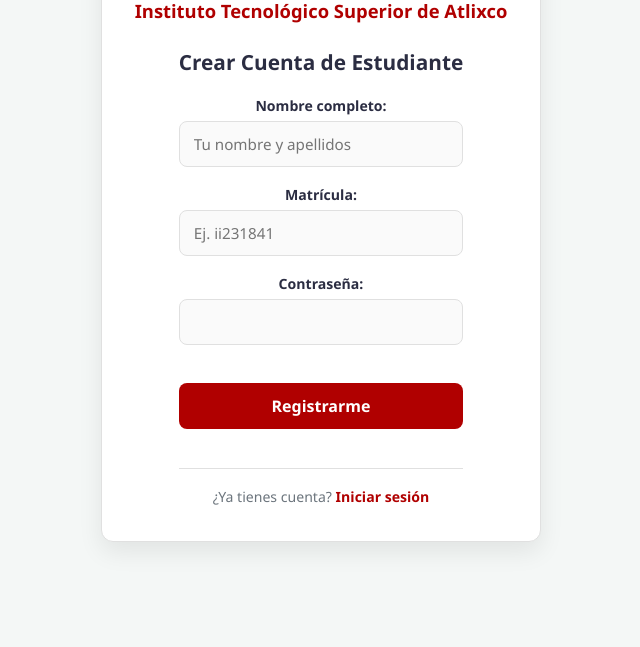
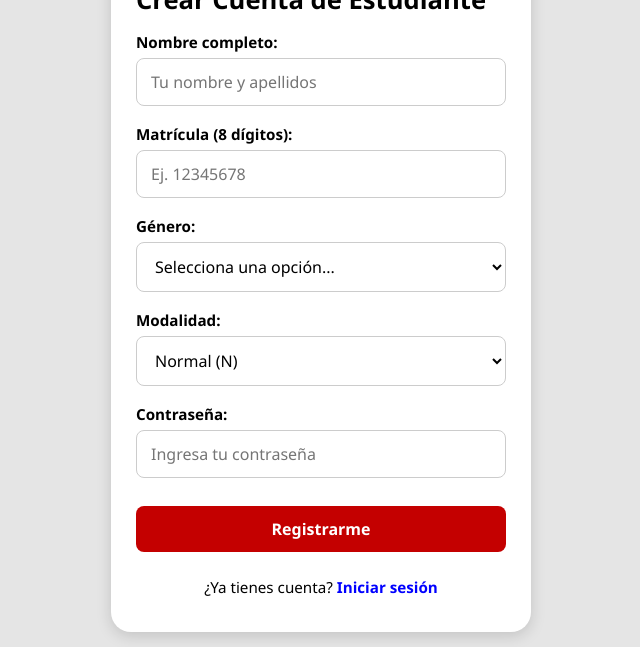
Before and after one commit to grdaniel456-gif/EVA, a website: page public/Registros/registros.html in a window 1280 px wide. Shown: the part 168-815 px from the top of the page, without its empty margins (319-959 px from the left). Drawn offline with Linux system fonts and the light colour scheme.

Commit message:
Add files via upload

```diff
--- a/public/Registros/registros.css
+++ b/public/Registros/registros.css
@@ -1,237 +1,130 @@
-/* ==========================================
-   registros.css - Estilos Autónomos de Registro
-   ========================================== */
-
-/* Variables locales del módulo */
-:root {
-  --reg-primary: #b00000;       /* Azul institucional */
-  --reg-primary-hover: #002244;
-  --reg-accent: #00a896;        /* Acento turquesa */
-  --reg-bg: #f4f7f6;
-  --reg-card-bg: #ffffff;
-  --reg-text-main: #2b2d42;
-  --reg-text-muted: #6c757d;
-  --reg-border: #e0e0e0;
-  --reg-radius-lg: 12px;
-  --reg-radius-sm: 8px;
-  --reg-shadow: 0 10px 25px rgba(0, 0, 0, 0.08);
-}
-
-/* Base / Reset */
 * {
-  box-sizing: border-box;
     margin: 0;
     padding: 0;
+    box-sizing: border-box;
     font-family: 'Segoe UI', Tahoma, Geneva, Verdana, sans-serif;
 }
 
 body {
-  background-color: var(--reg-bg);
-  color: var(--reg-text-main);
+    background-color: #e5e5e5;
+    min-height: 100vh;
     display: flex;
     justify-content: center;
     align-items: center;
-  min-height: 100vh;
-  padding: 20px;
+    padding: 15px;
 }
 
-/* Tarjeta de Registro */
+/* Tarjeta Principal */
 .login-card {
-  background-color: var(--reg-card-bg);
     width: 100%;
-  max-width: 440px;
-  padding: 35px 30px;
-  border-radius: var(--reg-radius-lg);
-  box-shadow: var(--reg-shadow);
-  border: 1px solid var(--reg-border);
+    max-width: 420px;
+    background-color: #ffffff;
+    border-radius: 20px;
+    overflow: hidden;
+    box-shadow: 0px 4px 15px rgba(0, 0, 0, 0.15);
 }
 
-/* Cabecera / Logo */
+/* Encabezado Rojo Institucional */
 .card-header {
-  text-align: center;
-  margin-bottom: 25px;
+    background: linear-gradient(180deg, #d60000 0%, #b00000 100%);
+    padding: 25px 20px;
+    display: flex;
+    align-items: center;
+    gap: 15px;
 }
 
-.card-header .logo {
-  max-width: 70px;
-  height: auto;
-  margin-bottom: 10px;
+.logo {
+    width: 60px;
+    height: 60px;
+    object-fit: contain;
 }
 
 .header-title {
-  font-size: 1.15rem;
-  color: var(--reg-primary);
+    color: #ffffff;
+    font-size: 1.1rem;
     font-weight: 700;
-  line-height: 1.3;
+    line-height: 1.2;
 }
 
-/* Formulario */
+/* Cuerpo del Formulario */
+.card-body {
+    padding: 25px 25px 35px 25px;
+}
+
 .card-body h2 {
-  font-size: 1.3rem;
-  color: var(--reg-text-main);
-  margin-bottom: 20px;
-  text-align: center;
-  font-weight: 600;
+    font-size: 1.6rem;
+    font-weight: 800;
+    color: #000000;
+    margin-bottom: 15px;
 }
 
 .input-group {
     margin-bottom: 18px;
-  display: flex;
-  flex-direction: column;
 }
 
 .input-group label {
-  font-size: 0.88rem;
-  font-weight: 600;
-  color: var(--reg-text-main);
+    display: block;
+    font-weight: 700;
+    font-size: 0.95rem;
+    color: #000000;
     margin-bottom: 6px;
 }
 
+/* Inputs de texto y Selects estilizados */
 .input-group input,
 .input-group select {
     width: 100%;
     padding: 12px 14px;
-  font-size: 0.95rem;
-  border: 1.5px solid var(--reg-border);
-  border-radius: var(--reg-radius-sm);
+    font-size: 1rem;
+    border: 1px solid #cccccc;
+    border-radius: 8px;
     outline: none;
-  background-color: #fafafa;
-  color: var(--reg-text-main);
-  transition: all 0.2s ease;
+    background-color: #ffffff;
+    transition: border-color 0.2s;
 }
 
 .input-group input:focus,
 .input-group select:focus {
-  border-color: var(--reg-primary);
-  background-color: #ffffff;
-  box-shadow: 0 0 0 3px rgba(0, 51, 102, 0.12);
+    border-color: #b00000;
 }
 
-/* Botón de envío */
+/* Botón de Enviar */
 .btn-submit {
     width: 100%;
-  padding: 12px;
-  background-color: var(--reg-primary);
+    background-color: #c40000;
     color: #ffffff;
     border: none;
-  border-radius: var(--reg-radius-sm);
+    padding: 12px;
     font-size: 1rem;
-  font-weight: 600;
+    font-weight: 700;
+    border-radius: 8px;
     cursor: pointer;
     margin-top: 10px;
-  transition: background-color 0.2s ease, transform 0.1s ease;
+    transition: background-color 0.2s;
 }
 
 .btn-submit:hover {
-  background-color: var(--reg-primary-hover);
+    background-color: #a00000;
 }
 
-.btn-submit:active {
-  transform: scale(0.99);
-}
-
-/* Enlaces y Pie de Tarjeta */
+/* Enlace inferior */
 .card-footer {
-  margin-top: 24px;
+    margin-top: 25px;
+    font-size: 0.95rem;
+    color: #000000;
     text-align: center;
-  font-size: 0.88rem;
-  color: var(--reg-text-muted);
-  border-top: 1px solid var(--reg-border);
-  padding-top: 18px;
 }
 
 .card-footer a {
-  color: var(--reg-primary);
+    color: #0000ff;
+    font-weight: 700;
     text-decoration: none;
-  font-weight: 600;
-  transition: color 0.2s ease;
 }
 
 .card-footer a:hover {
-  color: var(--reg-accent);
     text-decoration: underline;
 }
 
-/* Clase utilitaria para campos ocultos */
 .hidden {
     display: none !important;
 }
-
-
-
-
-/* Centrado vertical y horizontal en toda la pantalla */
-body {
-  background-color: var(--reg-bg, #f4f7f6);
-  display: flex;
-  justify-content: center;
-  align-items: center;
-  min-height: 100vh;
-  margin: 0;
-  padding: 20px;
-}
-
-/* Alineación de textos e ícono dentro de la tarjeta */
-.card-container,
-.login-card,
-.success-card {
-  text-align: center;
-  display: flex;
-  flex-direction: column;
-  align-items: center;
-  justify-content: center;
-}
-
-/* Espaciado del botón para que no encime el texto */
-.btn-submit {
-  margin-top: 20px;
-  margin-bottom: 15px;
-  display: inline-block;
-  width: 100%;
-}
-
-
-/* Estilos para el Panel de Usuario (Dashboard) */
-.user-info-card {
-  background-color: #f8f9fa;
-  border: 1px solid var(--reg-border);
-  border-radius: var(--reg-radius-sm);
-  padding: 20px;
-  margin: 20px 0;
-  text-align: left;
-}
-
-.info-row {
-  display: flex;
-  justify-content: space-between;
-  align-items: center;
-  padding: 8px 0;
-  border-bottom: 1px dashed var(--reg-border);
-}
-
-.info-row:last-child {
-  border-bottom: none;
-}
-
-.info-label {
-  font-weight: 600;
-  color: var(--reg-text-muted);
-  font-size: 0.9rem;
-}
-
-.info-value {
-  font-weight: 700;
-  color: var(--reg-primary);
-  font-size: 1rem;
-}
-
-.btn-logout {
-  display: block;
-  text-align: center;
-  text-decoration: none;
-  background-color: #d9534f;
-}
-
-.btn-logout:hover {
-  background-color: #c9302c;
-}
--- a/public/Registros/registros.html
+++ b/public/Registros/registros.html
@@ -16,7 +16,7 @@
         <form class="card-body" action="/api/registro" method="POST" id="registroForm">
             <h2>Crear Cuenta de Estudiante</h2>
 
-            <!-- Envío implícito del rol al backend -->
+            <!-- Envío del rol implícito -->
             <input type="hidden" name="rol" value="estudiante">
 
             <!-- Nombre completo -->
@@ -25,16 +25,35 @@
                 <input type="text" id="reg-nombre" name="nombre" required placeholder="Tu nombre y apellidos">
             </div>
 
-            <!-- Matrícula -->
-            <div class="input-group" id="field-reg-matricula">
-                <label for="reg-matricula">Matrícula:</label>
-                <input type="text" id="reg-matricula" name="matricula" required placeholder="Ej. ii231841">
+            <!-- Matrícula (Restringida a exactamente 8 dígitos) -->
+            <div class="input-group">
+                <label for="reg-matricula">Matrícula (8 dígitos):</label>
+                <input type="text" id="reg-matricula" name="matricula" maxlength="8" pattern="\d{8}" title="La matrícula debe contener exactamente 8 números" placeholder="Ej. 12345678" required>
+            </div>
+
+            <!-- Género -->
+            <div class="input-group">
+                <label for="reg-genero">Género:</label>
+                <select id="reg-genero" name="genero" required>
+                    <option value="" disabled selected>Selecciona una opción...</option>
+                    <option value="H">Hombre (H)</option>
+                    <option value="M">Mujer (M)</option>
+                </select>
+            </div>
+
+            <!-- Modalidad -->
+            <div class="input-group">
+                <label for="reg-modalidad">Modalidad:</label>
+                <select id="reg-modalidad" name="modalidad" required>
+                    <option value="N">Normal (N)</option>
+                    <option value="D">Dual (D)</option>
+                </select>
             </div>
 
             <!-- Contraseña -->
             <div class="input-group">
                 <label for="reg-password">Contraseña:</label>
-                <input type="password" id="reg-password" name="password" required>
+                <input type="password" id="reg-password" name="password" required placeholder="Ingresa tu contraseña">
             </div>
 
             <button type="submit" class="btn-submit">Registrarme</button>
```
Lines whose indentation alone changed are shown as unchanged.
